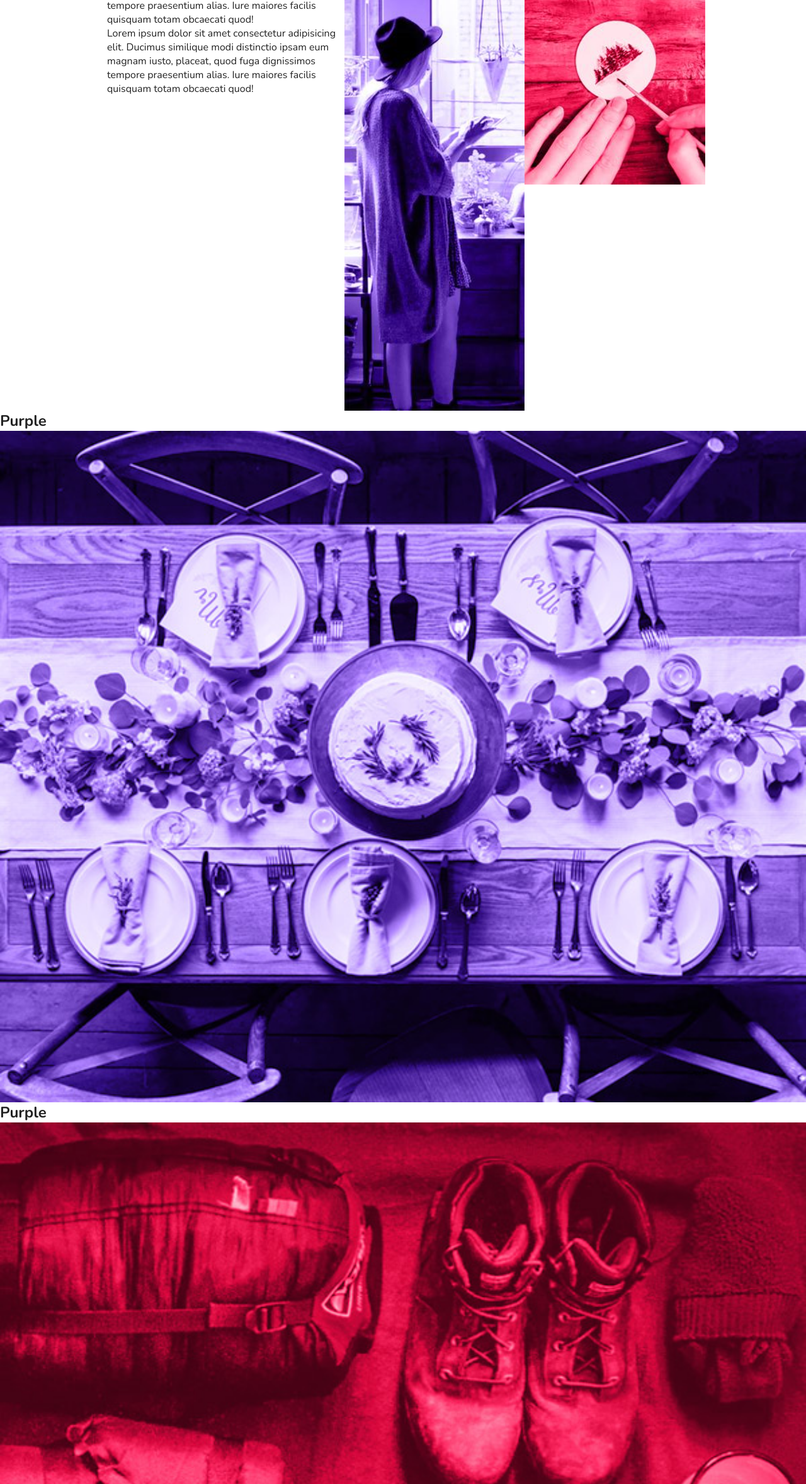
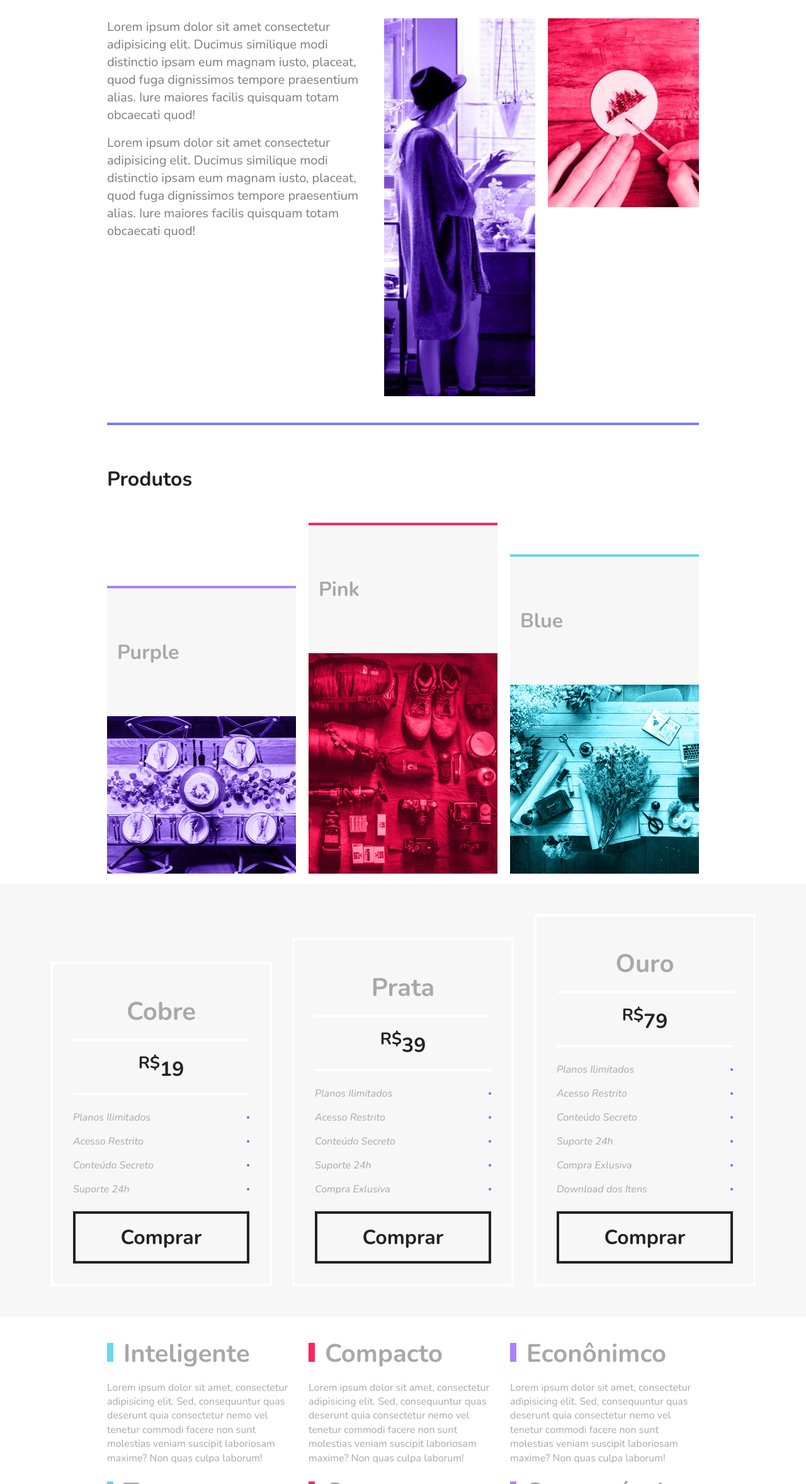
Before and after one commit to jrmaiafs/FlexBlog-1, a plain HTML site: page index.html in a window 1280 px wide. Shown: the part 444-2800 px from the top of the page at 63% size. Drawn offline with nearby package versions, Linux system fonts and the light colour scheme.

Commit message:
Completion of the Flexblog project

```diff
--- a/index.html
+++ b/index.html
@@ -67,17 +67,19 @@
     </section>
 
     <section class="produtos" id="produtos">
+      <h1>Produtos</h1>
         <div class="produtos-container">
         <div class="produtos-item purple">
           <h1>Purple</h1>
-                <img src="img/produtos1.jpg" alt="produtos 1">
+          <img src="img/produtos1.jpg" alt="produtos 1" />
         </div>
         <div class="produtos-item pink">
-                <h1>Purple</h1>
-                <img src="img/produtos2.jpg" alt="produtos 2">
-            </div><div class="produtos-item purple">
+          <h1>Pink</h1>
+          <img src="img/produtos2.jpg" alt="produtos 2" />
+        </div>
+        <div class="produtos-item blue">
           <h1>Blue</h1>
-                <img src="img/produtos3.jpg" alt="produtos 3">
+          <img src="img/produtos3.jpg" alt="produtos 3" />
         </div>
       </div>
     </section>
@@ -124,24 +126,57 @@
     <section class="qualidade" id="qualidade">
       <div class="qualidade-item">
         <h2>Inteligente</h2>
-            <p>Lorem ipsum dolor sit amet, consectetur adipisicing elit. Sed, consequuntur quas deserunt quia consectetur nemo vel tenetur commodi facere non sunt molestias veniam suscipit laboriosam maxime? Non quas culpa laborum!</p>
+        <p>
+          Lorem ipsum dolor sit amet, consectetur adipisicing elit. Sed,
+          consequuntur quas deserunt quia consectetur nemo vel tenetur commodi
+          facere non sunt molestias veniam suscipit laboriosam maxime? Non quas
+          culpa laborum!
+        </p>
       </div>
       <div class="qualidade-item">
         <h2>Compacto</h2>
-            <p>Lorem ipsum dolor sit amet, consectetur adipisicing elit. Sed, consequuntur quas deserunt quia consectetur nemo vel tenetur commodi facere non sunt molestias veniam suscipit laboriosam maxime? Non quas culpa laborum!</p>
+        <p>
+          Lorem ipsum dolor sit amet, consectetur adipisicing elit. Sed,
+          consequuntur quas deserunt quia consectetur nemo vel tenetur commodi
+          facere non sunt molestias veniam suscipit laboriosam maxime? Non quas
+          culpa laborum!
+        </p>
       </div>
       <div class="qualidade-item">
         <h2>Econônimco</h2>
-            <p>Lorem ipsum dolor sit amet, consectetur adipisicing elit. Sed, consequuntur quas deserunt quia consectetur nemo vel tenetur commodi facere non sunt molestias veniam suscipit laboriosam maxime? Non quas culpa laborum!</p>
-        </div><div class="qualidade-item">
+        <p>
+          Lorem ipsum dolor sit amet, consectetur adipisicing elit. Sed,
+          consequuntur quas deserunt quia consectetur nemo vel tenetur commodi
+          facere non sunt molestias veniam suscipit laboriosam maxime? Non quas
+          culpa laborum!
+        </p>
+      </div>
+      <div class="qualidade-item">
         <h2>Transparente</h2>
-            <p>Lorem ipsum dolor sit amet, consectetur adipisicing elit. Sed, consequuntur quas deserunt quia consectetur nemo vel tenetur commodi facere non sunt molestias veniam suscipit laboriosam maxime? Non quas culpa laborum!</p>
-        </div><div class="qualidade-item">
+        <p>
+          Lorem ipsum dolor sit amet, consectetur adipisicing elit. Sed,
+          consequuntur quas deserunt quia consectetur nemo vel tenetur commodi
+          facere non sunt molestias veniam suscipit laboriosam maxime? Non quas
+          culpa laborum!
+        </p>
+      </div>
+      <div class="qualidade-item">
         <h2>Opaco</h2>
-            <p>Lorem ipsum dolor sit amet, consectetur adipisicing elit. Sed, consequuntur quas deserunt quia consectetur nemo vel tenetur commodi facere non sunt molestias veniam suscipit laboriosam maxime? Non quas culpa laborum!</p>
-        </div><div class="qualidade-item">
+        <p>
+          Lorem ipsum dolor sit amet, consectetur adipisicing elit. Sed,
+          consequuntur quas deserunt quia consectetur nemo vel tenetur commodi
+          facere non sunt molestias veniam suscipit laboriosam maxime? Non quas
+          culpa laborum!
+        </p>
+      </div>
+      <div class="qualidade-item">
         <h2>Sustentável</h2>
-            <p>Lorem ipsum dolor sit amet, consectetur adipisicing elit. Sed, consequuntur quas deserunt quia consectetur nemo vel tenetur commodi facere non sunt molestias veniam suscipit laboriosam maxime? Non quas culpa laborum!</p>
+        <p>
+          Lorem ipsum dolor sit amet, consectetur adipisicing elit. Sed,
+          consequuntur quas deserunt quia consectetur nemo vel tenetur commodi
+          facere non sunt molestias veniam suscipit laboriosam maxime? Non quas
+          culpa laborum!
+        </p>
       </div>
     </section>
 
@@ -151,7 +186,7 @@
         <p>Assine e fique por dentro das novidades.</p>
       </div>
       <form class="newsletter-form">
-            <input type="text" placeholder="Seu e-mail">
+        <input type="text" placeholder="Seu e-mail" />
         <button type="submit">Assinar</button>
       </form>
     </section>
--- a/style.css
+++ b/style.css
@@ -120,20 +120,249 @@ a {
     margin: 0 auto;
     display: flex;
     flex-wrap: wrap;
+    padding: 2rem 0;
+    position: relative;
+}
+
+.sobre-info {
+    flex: 2 1 300px;
+    margin: 3.5rem 10px 0 10px;
 }
 
 .sobre-info h1 {
+    position: absolute;
+    top: 0;
     font-size: 2rem;
-    margin-bottom: 1rem;
-    display: block;
+    padding-bottom: .5rem;
 }
 
-.sobre-info {
-    flex: 1 1 360px;
-    padding: 10px;
+.sobre-info p {
+    font-size: 1.25em;
+    line-height: 1.4em;
+    margin-bottom: 1rem;
+    color: #7c7c7c;
 }
 
 .sobre-img {
-    margin-top: 4.5rem;
-    flex: 1 1 260px;
+    flex: 1 1 180px;
+    margin:3.5rem 10px 10px 10px;
 }
+
+.sobre::after {
+    content: '';
+    width: 100%;
+    height: 4px;
+    background: #7d7df8;
+    display: block;
+    margin-top: 2rem;
+    margin: 2rem 10px 0px 10px;
+}
+
+.produtos h1 {
+    font-size: 2rem;
+    max-width: 960px;
+    margin: 2rem auto 2rem auto;
+    padding-left: 10px;
+}
+
+.produtos-container {
+    display: flex;
+    flex-wrap: wrap;
+    align-items: flex-end;
+    max-width: 960px;
+    margin: 0 auto;
+}
+
+.produtos-item {
+    flex: 1 1 300px;
+    margin: 1rem 10px;
+    background: #f7f7f7;
+}
+
+.produtos-item h1 {
+    font-size: 2rem;
+    padding: 3rem 1rem;
+    color: #A8A8A8;
+}
+
+
+
+.produtos-item.purple {
+    border-top: 4px solid #AE81FF;
+}
+
+
+.produtos-item.pink {
+    border-top: 4px solid #F9265E;
+}
+
+.produtos-item.blue {
+    border-top: 4px solid #66D9EB;
+}
+
+.preco {
+   background: #f7f7f7;
+   display: flex;
+   justify-content: center;
+   align-items: flex-end;
+   flex-wrap: wrap;
+   padding: 2rem 4rem;
+}
+
+.preco-item {
+    flex: 1 1 200px;
+    border: 4px solid white;
+    margin: 1rem;
+    padding: 2rem;
+    text-align: start;
+}
+
+.preco-item h2, span, a {
+    display: block;
+    text-align: center;
+    padding: 1rem;
+    font-size: 2rem;
+}
+
+.preco-item h2 {
+    color: #A8A8A8;
+    font-size: 2.5rem;
+}
+
+.preco-item span {
+    font-weight: bold;
+}
+
+.preco-item ul {
+    padding: 1rem 0;
+}
+
+.preco-item ul li {
+    font-style: italic;
+    color: #A8A8A8;
+    padding: .5rem 0;
+}
+
+.preco-item ul li {
+    display: flex;
+    justify-content: space-between;
+    align-items: center;
+}
+
+.preco-item ul li::after {
+    display: inline-block;
+    content: '';
+    width: 4px;
+    height: 4px;
+    background: #6767f8;
+    border-radius: 50%;
+}
+
+.preco-item h2, span {
+    border-bottom: 4px solid white;
+}
+
+.preco-item a {
+    border: 4px solid #222;
+    color: #222;
+    font-weight: bold;
+}
+
+/* Qualidade */
+
+.qualidade {
+    display: flex;
+    flex-wrap: wrap;
+    padding: 2rem calc((100vw - 960px) / 2);
+}
+
+.qualidade-item {
+    flex: 1 1 290px;
+    margin: 0 10px;
+}
+
+.qualidade h2 {
+    color: #A8A8A8;
+    font-size: 2.5rem;
+    margin-bottom: 1rem;
+}
+
+.qualidade h2::before {
+    content: '';
+    width: 10px;
+    height: 30px;
+    display: inline-block;
+    margin-right: 1rem;
+}
+
+.qualidade-item:nth-of-type(3n+1) h2::before {
+    background: #66D9EB ;
+}
+
+.qualidade-item:nth-of-type(3n+2) h2::before {
+    background: #F9265E ;
+}
+
+.qualidade-item:nth-of-type(3n+3) h2::before {
+    background: #AE81FF ;
+}
+
+.qualidade-item p {
+    color: #A8A8A8;
+    font-size: 1rem;
+    line-height: 1.4;
+    margin-bottom: 1rem;
+}
+
+.newsletter {
+    display: flex;
+    flex-wrap: wrap;
+    align-items: center;
+    padding: 2rem calc((100vw - 960px) / 2);
+    background: #f7f7f7;
+}
+
+.newsletter-info {
+    flex: 1 1 200px;
+    color: #A8A8A8;
+    padding: 1rem 10px;
+}
+
+.newsletter-info h1 {
+    font-size: 3rem;
+
+}
+
+.newsletter-form {
+    flex: 2 1 420px;
+    margin: 10px;
+    display: flex;
+}
+
+.newsletter-form input {
+    flex: 2 1 420px;
+    padding: 1.5rem 1rem;
+    font-size: 1.5rem;
+    border: 4px solid #6767f8;
+    outline: none;
+    color: #222;
+}
+
+.newsletter-form button {
+    flex: 1 1 160px;
+    outline: none;
+    background: #6767f8;
+    border: 4px solid #6767f8;
+    font-size: 1.5rem;
+    font-weight: bold;
+    color: #fff;
+    text-transform: uppercase;
+    letter-spacing: 2px;
+}
+
+footer {
+    background: #6767f8;
+    font-size: 1.5rem;
+    text-align: center;
+    padding: 2rem;
+}
```
Lines whose indentation alone changed are shown as unchanged.
